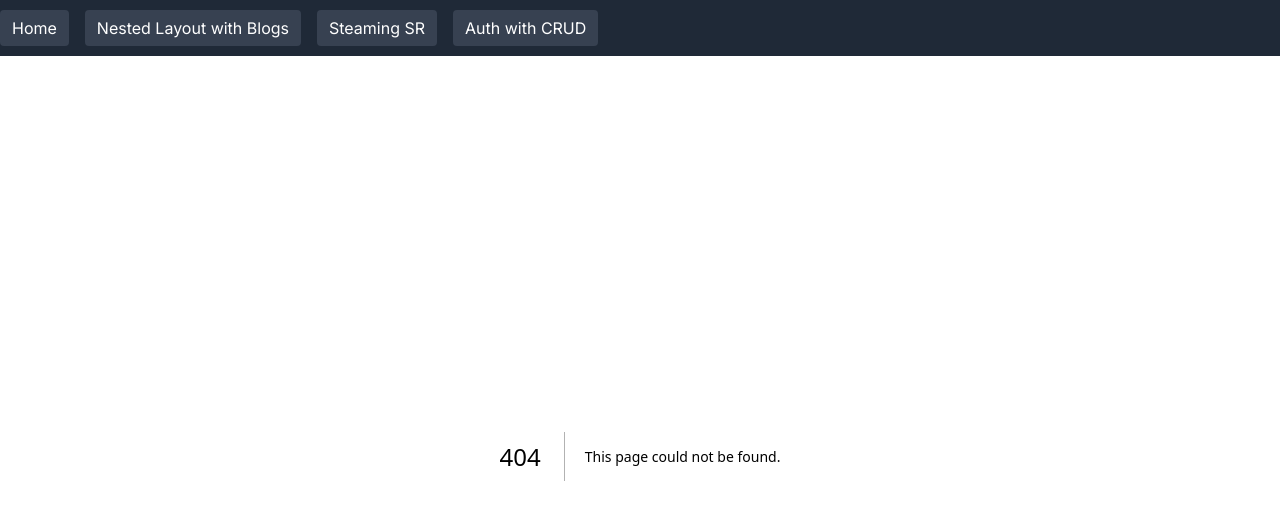
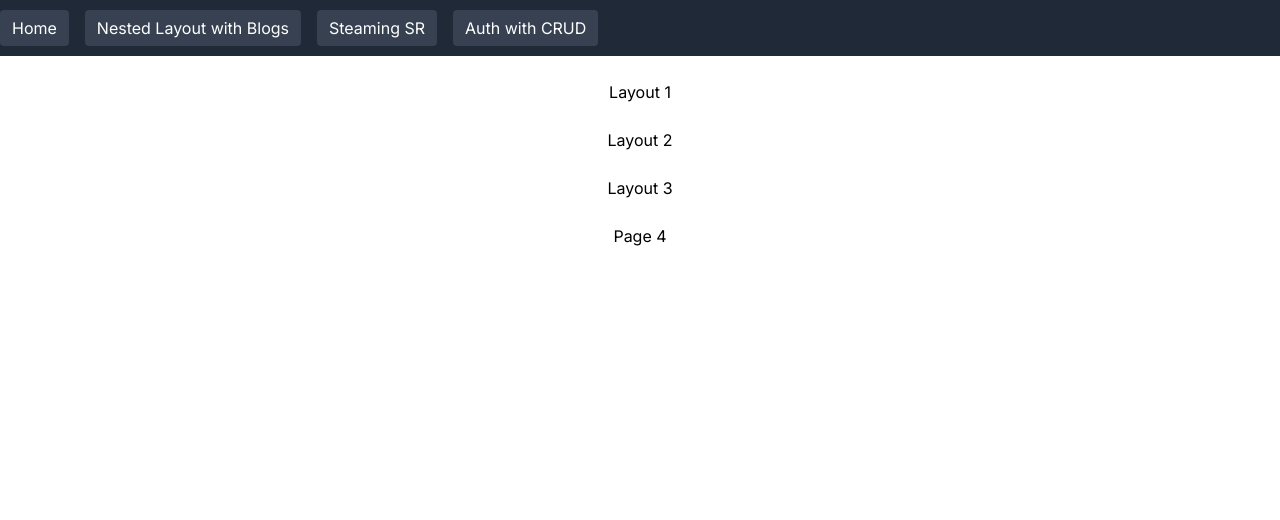
Before and after one commit to trailstem/next-generation-nextjs-13-supabase, a Next.js app: page /nested-layout/second/third/fourth in a window 1280 px wide. Before the commit this address had no page. Shown: the top 520 px of the page. Built offline with nearby package versions, Linux system fonts and the light colour scheme.

Commit message:
Nested Layout

```diff
--- /dev/null
+++ b/app/nested-layout/layout.tsx
@@ -0,0 +1,12 @@
+export default function FirstLayout({
+  children,
+}: {
+  children: React.ReactNode
+}) {
+  return (
+    <main className="mt-6 text-center">
+      <p>Layout 1</p>
+      {children}
+    </main>
+  )
+}
--- /dev/null
+++ b/app/nested-layout/page.tsx
@@ -0,0 +1,7 @@
+export default function FirstPage() {
+  return (
+    <div className="m-10 text-center">
+      <p className="">Page 1</p>
+    </div>
+  )
+}
--- /dev/null
+++ b/app/nested-layout/second/layout.tsx
@@ -0,0 +1,12 @@
+export default function SecondLayout({
+  children,
+}: {
+  children: React.ReactNode
+}) {
+  return (
+    <main className="mt-6 text-center">
+      <p>Layout 2</p>
+      {children}
+    </main>
+  )
+}
--- /dev/null
+++ b/app/nested-layout/second/page.tsx
@@ -0,0 +1,7 @@
+export default function SecondPage() {
+  return (
+    <div className="m-10 text-center">
+      <p className="">Page 2</p>
+    </div>
+  )
+}
--- /dev/null
+++ b/app/nested-layout/second/third/fourth/page.tsx
@@ -0,0 +1,12 @@
+export default function ThirdLayout({
+  children,
+}: {
+  children: React.ReactNode
+}) {
+  return (
+    <main className="mt-6 text-center">
+      <p>Page 4</p>
+      {children}
+    </main>
+  )
+}
--- /dev/null
+++ b/app/nested-layout/second/third/layout.tsx
@@ -0,0 +1,12 @@
+export default function ThirdLayout({
+  children,
+}: {
+  children: React.ReactNode
+}) {
+  return (
+    <main className="mt-6 text-center">
+      <p>Layout 3</p>
+      {children}
+    </main>
+  )
+}
--- /dev/null
+++ b/app/nested-layout/second/third/page.tsx
@@ -0,0 +1,7 @@
+export default function ThirdPage() {
+  return (
+    <div className="m-10 text-center">
+      <p className="">Page 3</p>
+    </div>
+  )
+}
```
